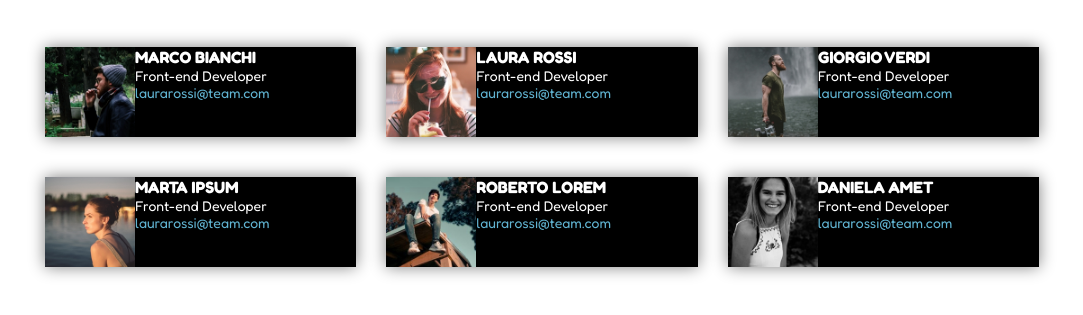
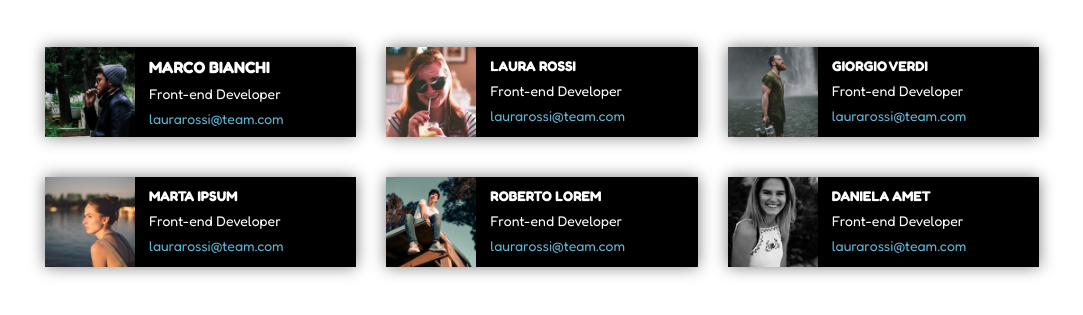
Before and after one commit to aldoaquino451/html-css-float-cards, a plain HTML site: page index.html in a window 1280 px wide. Shown: the part 163-478 px from the top of the page, without its empty margins (98-1181 px from the left). Drawn offline with Linux system fonts and the light colour scheme.

Commit message:
[remove]: class float-left [remove]: class clearfix

```diff
--- a/index.html
+++ b/index.html
@@ -26,74 +26,72 @@
     </div>
   </header>
 
-  <main class="clearfit">
+  <main>
+    <div class="card">
 
-    <div class="card float-left ">
-
-      <img class="float-left" src="img/male1.png" alt="x  male">
-      <div class="info float-left">
+      <img src="img/male1.png" alt="male">
+      <div class="contact">
         <h3>MARCO BIANCHI</h3>
-        <p>Front-end Developer</p>
+        <span>Front-end Developer</span>
         <p class="email">laurarossi@team.com</p>
       </div>
 
     </div>
 
-    <div class="card float-left clearfit">
+    <div class="card">
 
-      <img class="float-left" src="img/female1.png" alt="female">
-      <div class="info float-left">
-        <h3>LAURA ROSSI</h3>
-        <p>Front-end Developer</p>
+      <img src="img/female1.png" alt="female">
+      <div class="contact">
+        <h4>LAURA ROSSI</h4>
+        <span>Front-end Developer</span>
         <p class="email">laurarossi@team.com</p>
       </div>
 
     </div>
 
-    <div class="card float-left clearfit">
+    <div class="card">
 
-      <img class="float-left" src="img/male2.png" alt="male">
-      <div class="info float-left">
-        <h3>GIORGIO VERDI</h3>
-        <p>Front-end Developer</p>
+      <img src="img/male2.png" alt="male">
+      <div class="contact">
+        <h4>GIORGIO VERDI</h4>
+        <span>Front-end Developer</span>
         <p class="email">laurarossi@team.com</p>
       </div>
 
     </div>
 
-    <div class="card float-left clearfit">
+    <div class="card">
 
-      <img class="float-left" src="img/female2.png" alt="female">
-      <div class="info float-left">
-        <h3>MARTA IPSUM</h3>
-        <p>Front-end Developer</p>
+      <img src="img/female2.png" alt="female">
+      <div class="contact">
+        <h4>MARTA IPSUM</h4>
+        <span>Front-end Developer</span>
         <p class="email">laurarossi@team.com</p>
       </div>
 
     </div>
 
-    <div class="card float-left clearfit">
+    <div class="card">
 
-      <img class="float-left" src="img/male3.png" alt="male">
-      <div class="info float-left">
-        <h3>ROBERTO LOREM</h3>
-        <p>Front-end Developer</p>
+      <img src="img/male3.png" alt="male">
+      <div class="contact">
+        <h4>ROBERTO LOREM</h4>
+        <span>Front-end Developer</span>
         <p class="email">laurarossi@team.com</p>
       </div>
 
     </div>
 
-    <div class="card float-left clearfit">
+    <div class="card">
 
-      <img class="float-left" src="img/female3.png" alt="female">
-      <div class="info float-left">
-        <h3>DANIELA AMET</h3>
-        <p>Front-end Developer</p>
+      <img src="img/female3.png" alt="female">
+      <div class="contact">
+        <h4>DANIELA AMET</h4>
+        <span>Front-end Developer</span>
         <p class="email">laurarossi@team.com</p>
       </div>
 
     </div>
-
   </main>
 
 </body>
```
